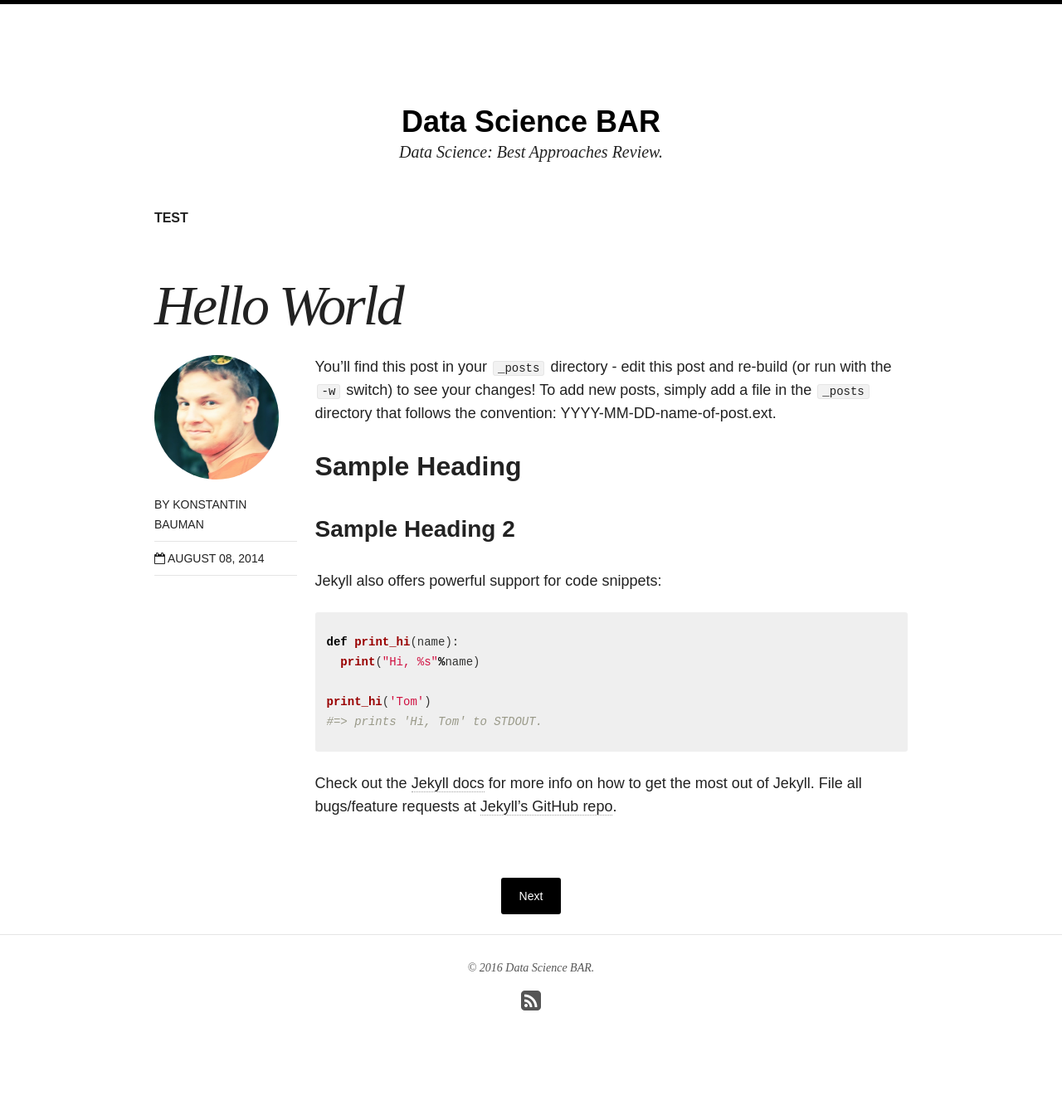
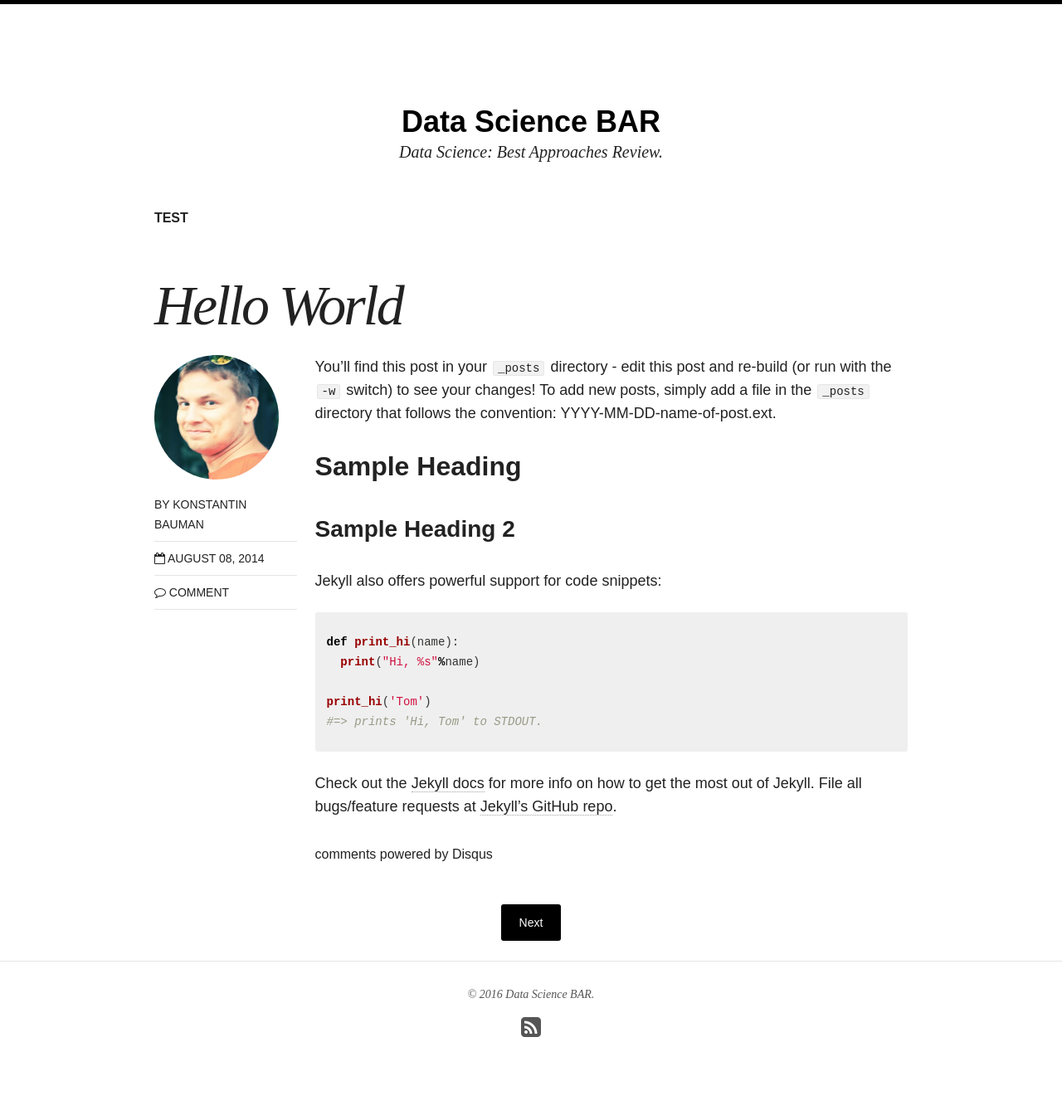
Before and after one commit to datasciencebar/datasciencebar.github.io, a Jekyll site: the page built from _posts/blog/2014-08-08-hello-world.md, in a window 1280 px wide. Shown: the whole page at 83% size. Built offline with Jekyll 4.4.1, drawn with Linux system fonts in a browser that asks for light colours; nearby versions of some CDN libraries; comment, search, counter and statistics services are not loaded; before the commit the page ends 1318 px from its top, so only the background shows below that; some of the changed lines change nothing that is shown.

Commit message:
switch on comments

```diff
--- a/_config.yml
+++ b/_config.yml
@@ -42,6 +42,7 @@
 # Found in _templates/
 post_layout: post
 page_layout: page
+comments: true
 
 # Format titles with titlecase?
 titlecase: true
@@ -52,7 +53,7 @@
   name: Data Science BAR
   avatar: bio-photo.jpg
   email: datasciencebar@gmail.com
-  disqus-shortname:
+  disqus-shortname: datasciencebar
   twitter: #username
   facebook: #username
   github: #username
```
